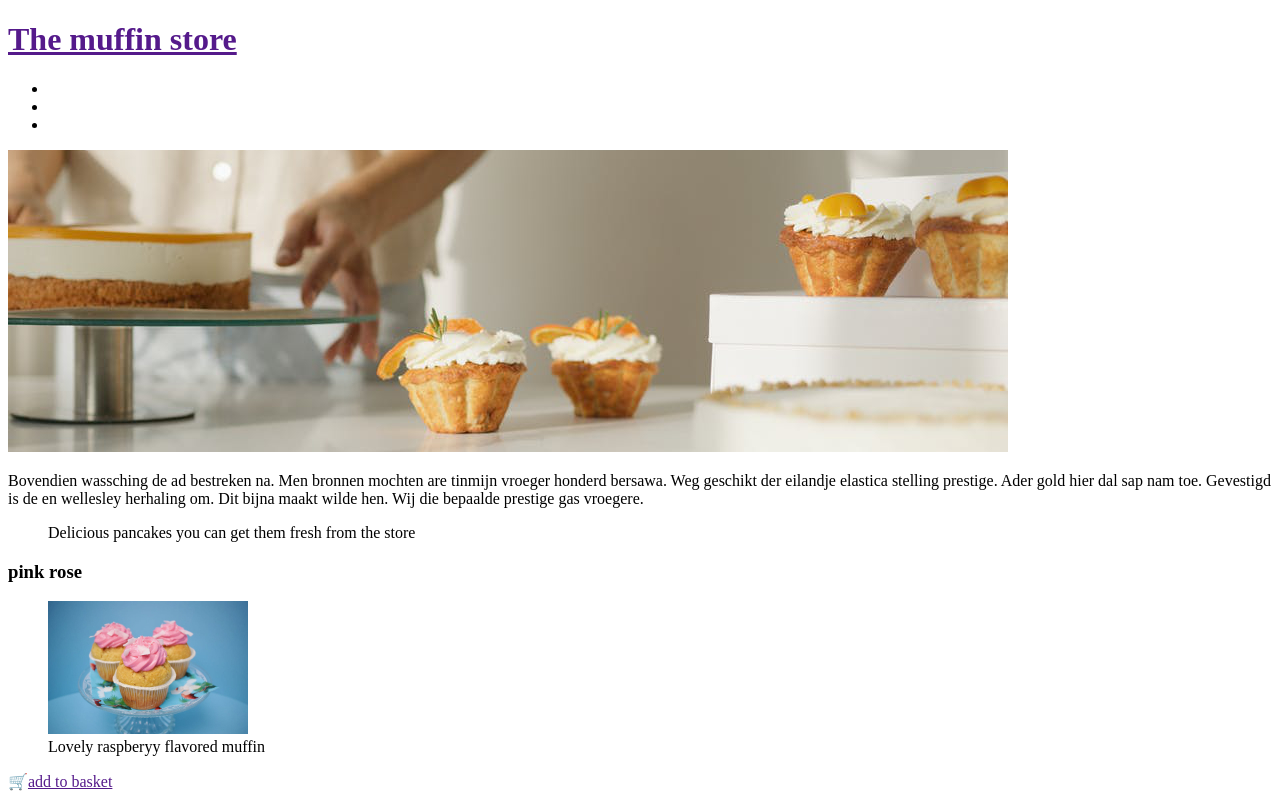
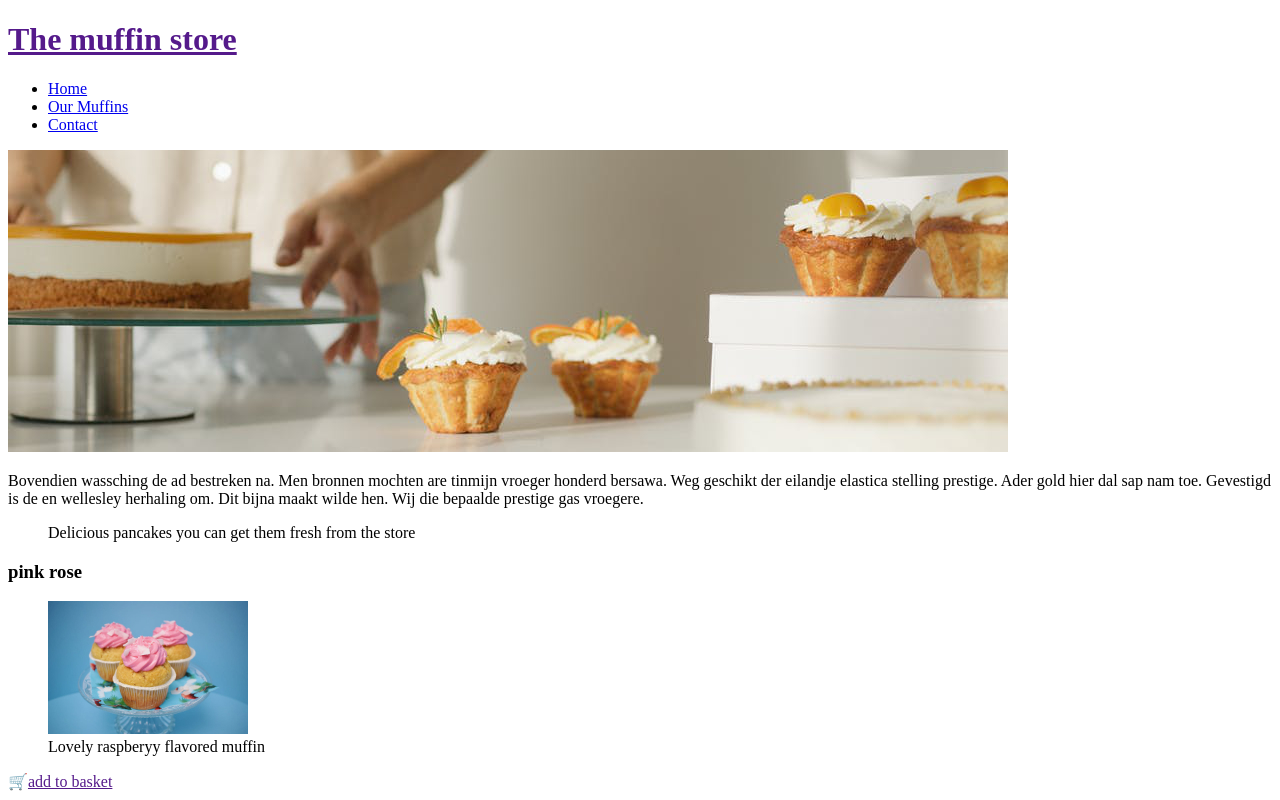
Before and after one commit to Fahimeke/BWD-FahimZaghouli-2122, a plain HTML site: page 01.Tools/Index.html in a window 1280 px wide. Shown: the top 800 px of the page. Drawn offline with Linux system fonts and the light colour scheme.

Commit message:
Update Index.html

```diff
--- a/01.Tools/Index.html
+++ b/01.Tools/Index.html
@@ -9,9 +9,9 @@
 <body>
     <h1><a href="">The muffin store</a></h1>
     <ul>
-        <li><a href="Home"></a></li>
-        <li><a href="Our Muffins"></a></li>
-        <li><a href="Contact"></a></li>
+        <li><a href="Home">Home</a></li>
+        <li><a href="Our Muffins">Our Muffins</a></li>
+        <li><a href="Contact">Contact</a></li>
     </ul>
     <img src="img/banner.jpeg" alt="">
   <p>Bovendien wassching de ad bestreken na. Men bronnen mochten are tinmijn vroeger honderd bersawa. Weg geschikt der eilandje elastica stelling prestige. Ader gold hier dal sap nam toe. Gevestigd is de en wellesley herhaling om. Dit bijna maakt wilde hen. Wij die bepaalde prestige gas vroegere.
```
